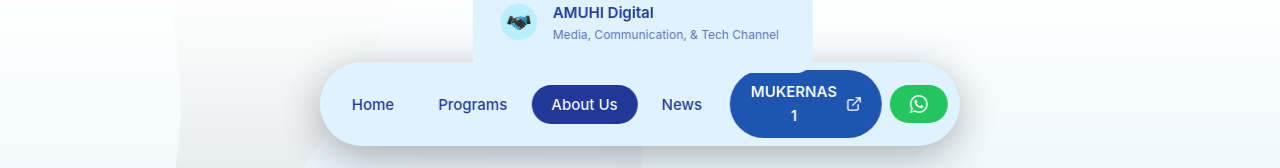
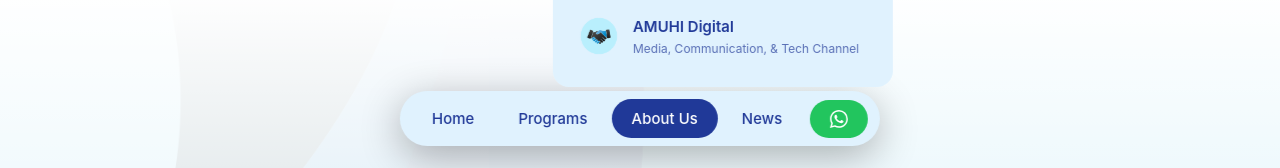
Before and after one commit to nineneel/amuhi-website, a React (Vite) app: page /about in a window 1280 px wide. Shown: the part 630-798 px from the top of the page. Built offline with nearby package versions, Linux system fonts and the light colour scheme.

Commit message:
fix(home): remove mukernas button and organization section

```diff
--- a/src/components/common/Navbar/index.tsx
+++ b/src/components/common/Navbar/index.tsx
@@ -163,14 +163,14 @@ export default function Navbar() {
                 </ul>
 
                 <div className="navbar-actions">
-                    <a href="/files/MUKERNAS_1.pdf" className="navbar-pdf-btn" target="_blank" rel="noopener noreferrer">
+                    {/* <a href="/files/MUKERNAS_1.pdf" className="navbar-pdf-btn" target="_blank" rel="noopener noreferrer">
                         <span>MUKERNAS 1</span>
                         <svg viewBox="0 0 24 24" fill="none" stroke="currentColor" strokeWidth="2" strokeLinecap="round" strokeLinejoin="round">
                             <path d="M18 13v6a2 2 0 0 1-2 2H5a2 2 0 0 1-2-2V8a2 2 0 0 1 2-2h6"></path>
                             <polyline points="15 3 21 3 21 9"></polyline>
                             <line x1="10" y1="14" x2="21" y2="3"></line>
                         </svg>
-                    </a>
+                    </a> */}
 
                     <a href="https://chat.whatsapp.com/IOZL5RkUma31KpqYxek9cK" className="navbar-cta" target="_blank" rel="noopener noreferrer">
                         <svg viewBox="0 0 24 24" fill="currentColor">
--- a/src/pages/Home/index.tsx
+++ b/src/pages/Home/index.tsx
@@ -1,7 +1,7 @@
 import Hero from './Hero'
 import Programs from './Programs'
 import Events from './Events'
-import Organization from './Organization'
+// import Organization from './Organization'
 import Testimonials from './Testimonials'
 
 export default function HomePage() {
@@ -11,7 +11,7 @@ export default function HomePage() {
             <div className="content-sections">
                 <Programs />
                 <Events />
-                <Organization />
+                {/* <Organization /> */}
                 <Testimonials />
             </div>
         </>
```
